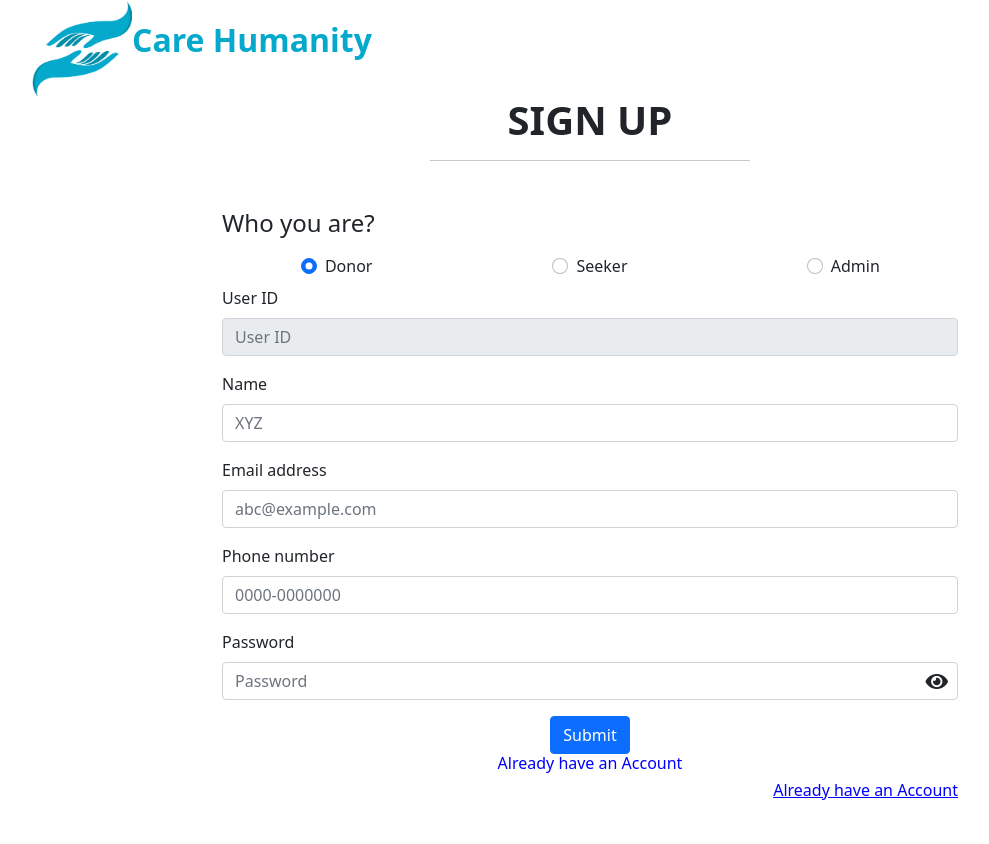
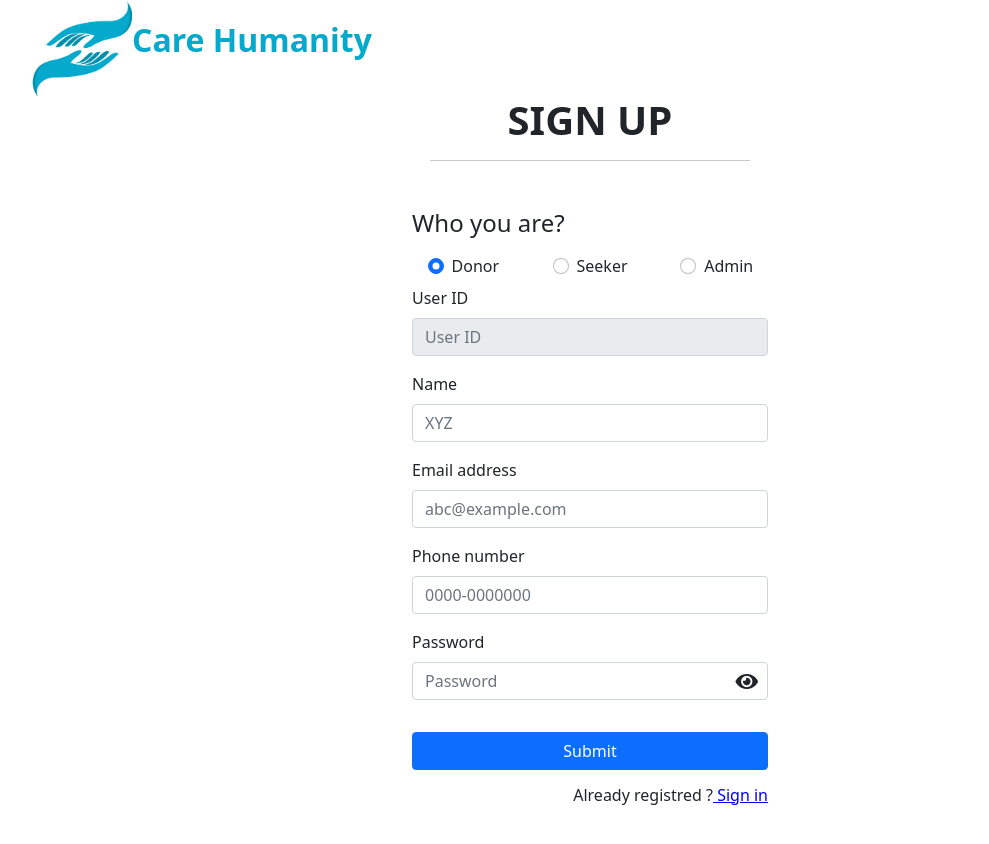
Before and after one commit to mumer29/Humanity-care, a React (Create React App) app in the folder save-wastage-food/: page /sign-up in a window 1280 px wide. Shown: the top 844 px of the page, without its empty margins (50-1039 px from the left). Built offline with nearby package versions, Linux system fonts and the light colour scheme.

Commit message:
form width

```diff
--- a/save-wastage-food/src/components/registrationForm/SignIn.js
+++ b/save-wastage-food/src/components/registrationForm/SignIn.js
@@ -114,7 +114,7 @@ function SignIn() {
             </div>
             <div className="container my-5">
                 <div className="row">
-                    <div className="col-xxl-8 col-10 col-md-8 mx-auto  ">
+                    <div className="col-xxl-8 col-10 col-md-6 mx-auto  ">
                         <form
                             autoComplete="off"
                             id="loginForm"
@@ -243,16 +243,16 @@ function SignIn() {
                             <div className="text-center">
                                 <button
                                     type="submit"
-                                    className="btn btn-primary "
+                                    className="btn btn-primary w-25 "
                                 // onClick={postData}
                                 >Submit</button>
                                 <div className="h6 text-end ">
+                                    Not yet register ?
                                     <a
                                         className=' createAccount'
-
                                         style={{ color: "blue", cursor: "pointer" }}
                                         onClick={registration}
-                                    >Create An Account</a>
+                                    > Sign up</a>
                                 </div>
                             </div>
                         </form>
--- a/save-wastage-food/src/components/registrationForm/SignUp.js
+++ b/save-wastage-food/src/components/registrationForm/SignUp.js
@@ -123,7 +123,7 @@ function SignUp() {
             </div>
             <div className="container my-5">
                 <div className="row">
-                    <div className="col-xxl-8 col-10 col-md-8 mx-auto  ">
+                    <div className="col-xxl-8 col-10 col-md-4 mx-auto  ">
                         <form
                             method='POST'
                             autoComplete="off"
@@ -277,27 +277,27 @@ function SignUp() {
                                 </label>
                             </div> */}
 
-                            <div className="text-center">
-                                <div className="text-center">
-                                    <button
-                                        type="submit"
-                                        className="btn btn-primary"
-                                    // onClick={postData}
-                                    >Submit</button>
-                                    <div className="h6 ">
+                            <div className="text-center py-3">
+                                <button
+                                    type="submit"
+                                    className="btn btn-primary w-100"
+                                // onClick={postData}
+                                >Submit</button>
+                                {/* <div className="h6 ">
                                         <a style={{ color: "blue", cursor: "pointer", align: "right" }}
                                             onClick={registration}>
                                             Already have an Account</a>
 
-                                    </div>
-                                </div>
+                                    </div> */}
+
                             </div>
                             <div className="h6 text-end ">
+                                Already registred ?
                                 <a
                                     className='alreadyAccount'
                                     style={{ color: "blue", cursor: "pointer" }}
-                                    onClick={registration}>
-                                    Already have an Account</a>
+                                    onClick={registration}> Sign in
+                                </a>
                             </div>
                         </form>
                     </div>
```
